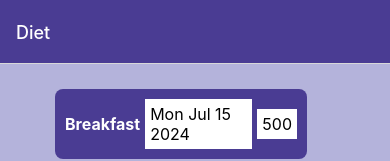
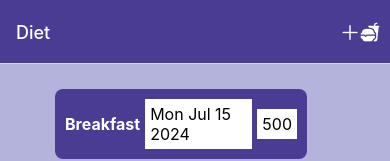
Before and after one commit to cold-flatwhite/assignment2, a React Native app: screen /Diet in a window 390 px wide. Shown: the top 161 px of the page. Built offline with nearby package versions, Linux system fonts and the light colour scheme.

Commit message:
applied the same design in DietScreen and changed the style of icon

```diff
--- a/App.js
+++ b/App.js
@@ -2,38 +2,23 @@ import { createNativeStackNavigator } from "@react-navigation/native-stack";
 import { NavigationContainer } from "@react-navigation/native";
 import ActivitiesScreen from "./screens/ActivitiesScreen";
 import { createBottomTabNavigator } from "@react-navigation/bottom-tabs";
-import { FontAwesome5 } from "@expo/vector-icons";
 import DietScreen from "./screens/DietScreen";
-import { Ionicons } from "@expo/vector-icons";
-import { Pressable } from "react-native";
-import { View } from "react-native";
-import { AntDesign } from '@expo/vector-icons';
+
 
 const Stack = createNativeStackNavigator();
 const Tab = createBottomTabNavigator();
 
 const defaultSetting = {
-  headerStyle : {backgroundColor : "#4A3C93"},
-  headTintColor : "white",
+  headerStyle: { backgroundColor: "#4A3C93" },
+  headTintColor: "white",
   headerTitleStyle: { color: "white" },
-}
+};
 
 const TabNavigator = () => {
   return (
     <Tab.Navigator screenOptions={defaultSetting}>
-      <Tab.Screen
-        name="Activities"
-        component={ActivitiesScreen}
-      />
-      <Tab.Screen
-        name="Diet"
-        component={DietScreen}
-        options={{
-          tabBarIcon: () => (
-            <Ionicons name="fast-food" size={24} color="grey" />
-          ),
-        }}
-      />
+      <Tab.Screen name="Activities" component={ActivitiesScreen} />
+      <Tab.Screen name="Diet" component={DietScreen} />
     </Tab.Navigator>
   );
 };
--- a/screens/ActivitiesScreen.js
+++ b/screens/ActivitiesScreen.js
@@ -15,8 +15,8 @@ const ActivitiesScreen = ({ navigation }) => {
           pressedFunction={() => alert("Button Pressed!")}
         >
           <View style={styles.iconContainer}>
-            <AntDesign name="plus" size={24} color="white" />
-            <FontAwesome5 name="running" size={24} color="white" />
+            <AntDesign name="plus" size={20} color="white" />
+            <FontAwesome5 name="running" size={20} color="white" />
           </View>
         </PressableButton>
       ),
@@ -73,7 +73,7 @@ const styles = StyleSheet.create({
     alignItems: 'center',
   },
   buttonStyle: {
-    marginLeft: 15,
+    marginRight: 5,
     padding: 5,
     alignContent: "center",
     justifyContent: "center",
--- a/screens/DietScreen.js
+++ b/screens/DietScreen.js
@@ -1,6 +1,9 @@
 import React from 'react';
 import { StyleSheet, View } from 'react-native';
 import ItemsList from '../components/ItemsList';
+import { useEffect } from 'react';
+import PressableButton from '../components/PressableButton';
+import { AntDesign, Ionicons} from "@expo/vector-icons";
 
 const data = [
     { id: '1', itemType: 'Breakfast', data: 500, date: 'Mon Jul 15 2024', special: false },
@@ -8,7 +11,24 @@ const data = [
     { id: '3', itemType: 'Dinner', data: 600, date: 'Tue Jul 09 2024', special: false },
   ];
 
-const DietScreen = () => {
+const DietScreen = ({navigation}) => {
+    useEffect(() => {
+        navigation.setOptions({
+          tabBarIcon: () => <Ionicons name="fast-food" size={24} color="grey" />
+,
+          headerRight: () => (
+            <PressableButton
+              componentStyle={styles.buttonStyle}
+              pressedFunction={() => alert("Button Pressed!")}
+            >
+              <View style={styles.iconContainer}>
+                <AntDesign name="plus" size={20} color="white" />
+                <Ionicons name="fast-food" size={20} color="white" />
+              </View>
+            </PressableButton>
+          ),
+        });
+      }, [navigation]);
     return (
         <View style={styles.container}>
         <ItemsList data={data} />
@@ -22,6 +42,16 @@ const styles = StyleSheet.create({
         backgroundColor: '#B4B3DB',
         padding: 10,
       },
+      iconContainer: {
+        flexDirection: 'row',
+        alignItems: 'center',
+      },
+      buttonStyle: {
+        marginRight: 5,
+        padding: 5,
+        alignContent: "center",
+        justifyContent: "center",
+      },
 })
 
 export default DietScreen;
```
